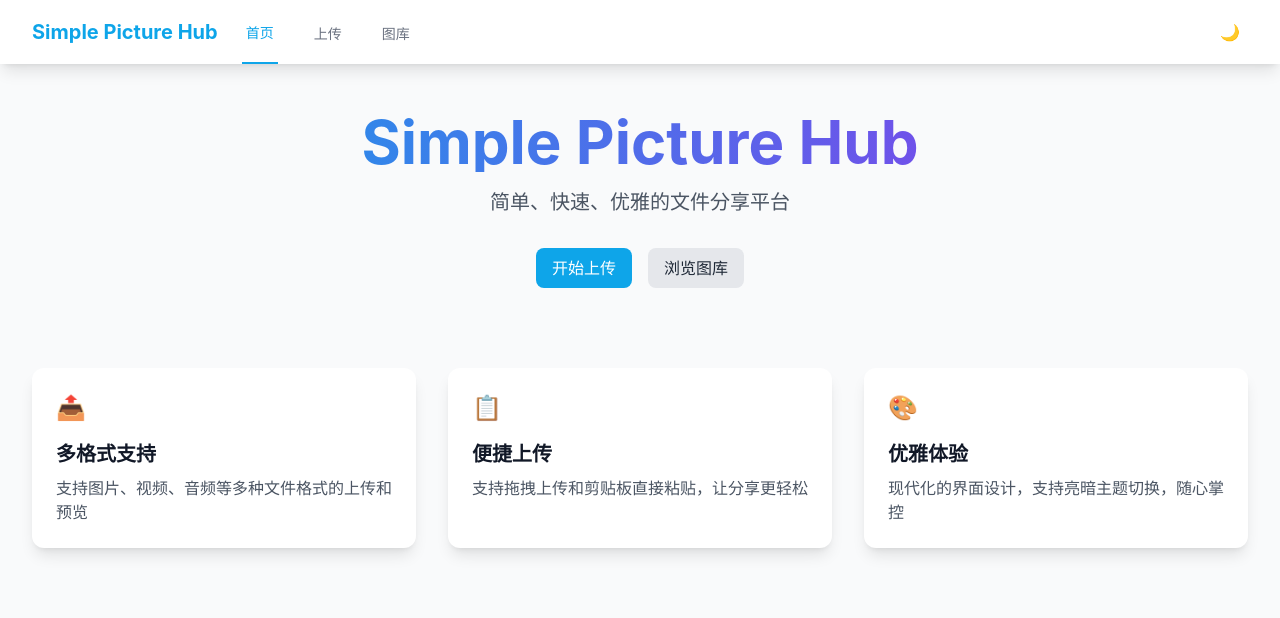
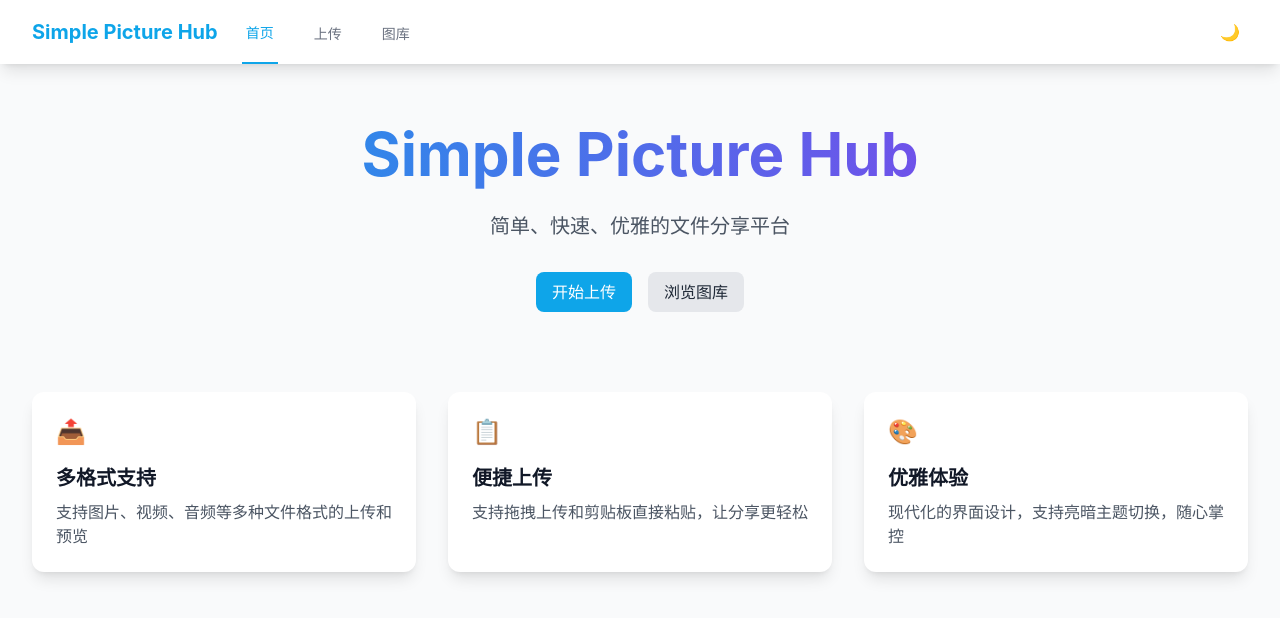
Before and after one commit to faithererer/simple_pic_front, a Vue app: page / in a window 1280 px wide. Shown: the top 618 px of the page. Built offline with nearby package versions, Linux system fonts and the light colour scheme.

Commit message:
fix. 标题字体显示不完整

```diff
--- a/src/views/HomeView.vue
+++ b/src/views/HomeView.vue
@@ -50,3 +50,16 @@ const features = [
   }
 ]
 </script>
+
+<style scoped>
+.text-transparent {
+  -webkit-text-fill-color: transparent;
+}
+
+h1 {
+  padding: 0.1em 0;  /* 添加一点垂直内边距 */
+  line-height: 1.2;  /* 调整行高 */
+  background-clip: text;
+  -webkit-background-clip: text;
+}
+</style>
```
